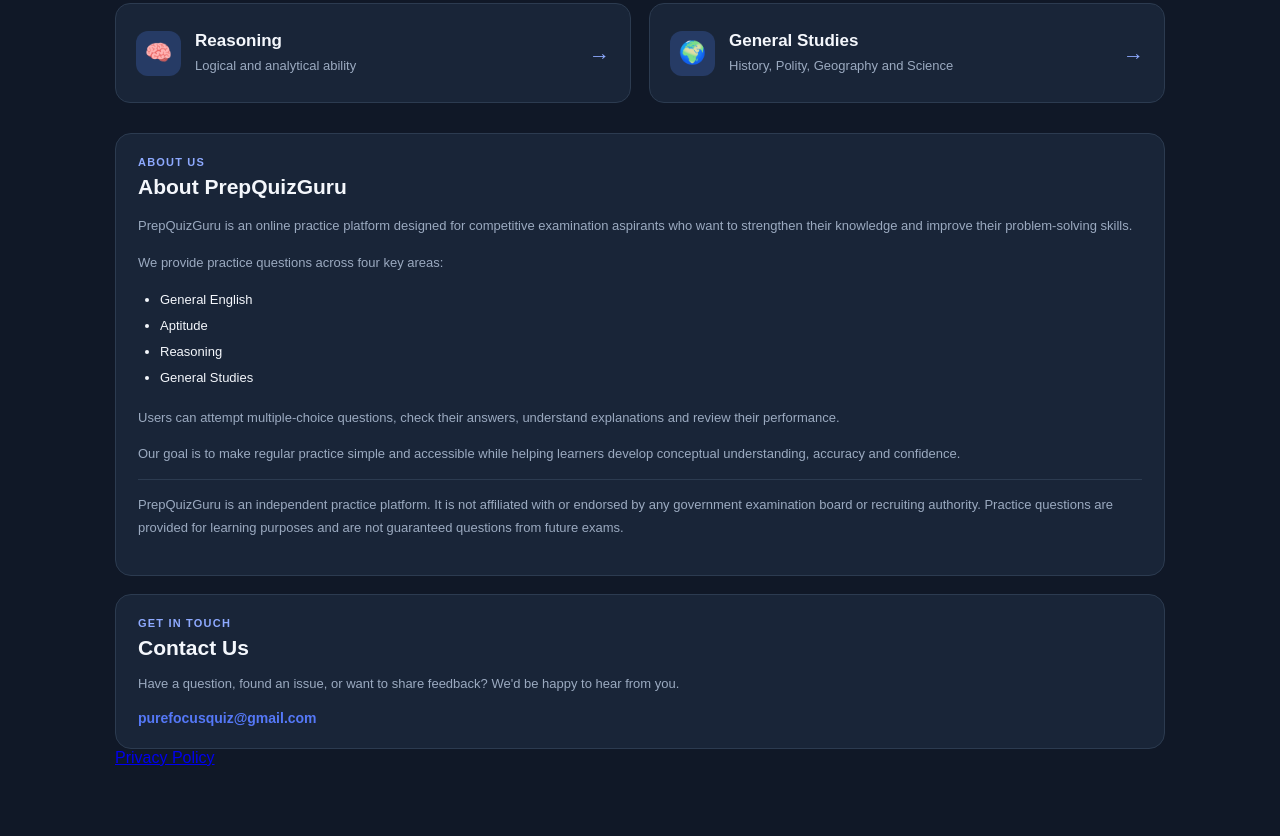
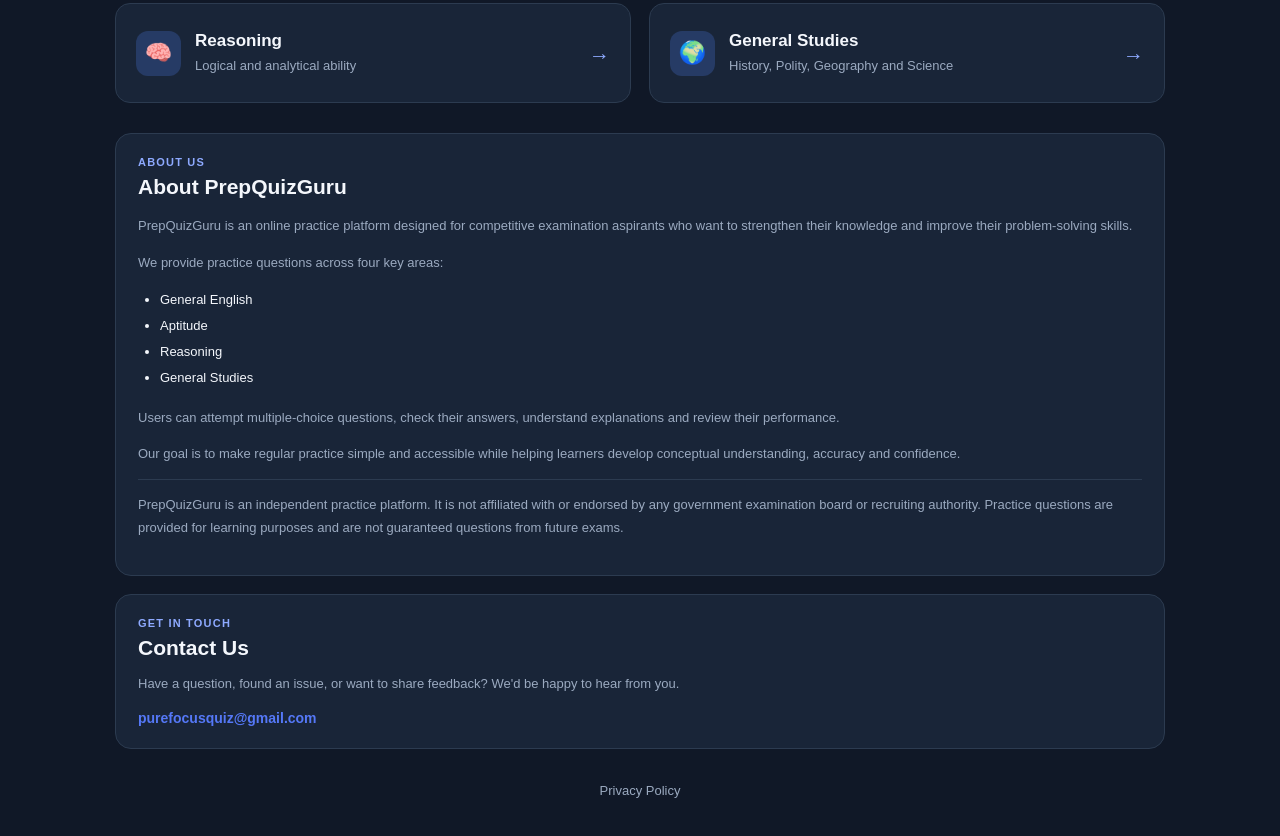
Before and after one commit to purefocusquiz/prepquizguru-web, a plain HTML site: page index.html in a window 1280 px wide. Shown: the part 562-1398 px from the top of the page. Drawn offline with Linux system fonts and the light colour scheme.

Commit message:
Update style.css for privacy

```diff
--- a/style.css
+++ b/style.css
@@ -818,3 +818,22 @@ button {
 .contact-email:hover {
     text-decoration: underline;
 }
+/* Privacy Policy Link */
+
+.privacy-link-section {
+    text-align: center;
+    margin-top: 18px;
+    padding: 16px;
+}
+
+.privacy-link-section a {
+    color: var(--muted);
+    font-size: 13px;
+    text-decoration: none;
+    transition: color 0.2s ease;
+}
+
+.privacy-link-section a:hover {
+    color: var(--primary);
+    text-decoration: underline;
+}
```
